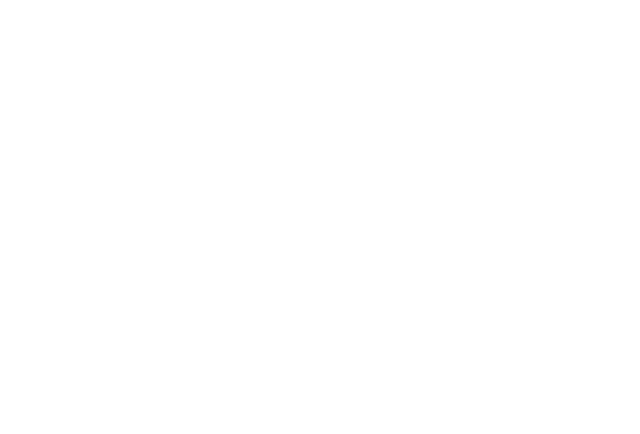
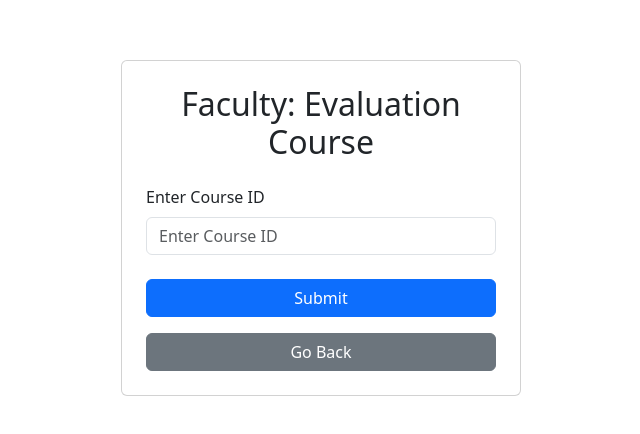
Before and after one commit to sumedh-git/e-textbook-platform, a React (Create React App) app in the folder frontend/: page /faculty/evaluation-course in a window 1280 px wide. Before the commit this address had no page. Shown: the part 172-606 px from the top of the page, without its empty margins (319-959 px from the left). Built offline with nearby package versions, Linux system fonts and the light colour scheme.

Commit message:
Added Go To Faculty Evaluation Course page

```diff
--- a/frontend/src/App.js
+++ b/frontend/src/App.js
@@ -9,6 +9,7 @@
 import FacultyDashboard from "./components/FacultyDashboard";
 import ChangePassword from "./components/ChangePassword";
 import FacultyActiveCourse from "./components/FacultyActiveCourse";
+import FacultyEvaluationCourse from "./components/FacultyEvaluationCourse";
 
 function App() {
   return (
@@ -26,6 +27,10 @@
           path="/faculty/active-course"
           element={<FacultyActiveCourse />}
         />
+        <Route
+          path="/faculty/evaluation-course"
+          element={<FacultyEvaluationCourse />}
+        />
         {/* <Route
           path="/faculty/evaluation-course"
           element={<EvaluationCourse />}
--- /dev/null
+++ b/frontend/src/components/FacultyEvaluationCourse.js
@@ -0,0 +1,125 @@
+import React, { useState } from "react";
+import {
+  Container,
+  Card,
+  Form,
+  Button,
+  ListGroup,
+  Alert,
+} from "react-bootstrap";
+import { useNavigate } from "react-router-dom";
+
+function FacultyEvaluationCourse() {
+  const [courseID, setCourseID] = useState("");
+  const [isCourseEntered, setIsCourseEntered] = useState(false);
+  const [errorMessage, setErrorMessage] = useState("");
+  const navigate = useNavigate();
+  const userID = localStorage.getItem("userID");
+
+  const handleSubmit = async (e) => {
+    e.preventDefault();
+    if (courseID.trim()) {
+      try {
+        const response = await fetch(
+          "http://localhost:5000/api/faculty/go-to-evaluation-course",
+          {
+            method: "POST",
+            headers: {
+              "Content-Type": "application/json",
+            },
+            body: JSON.stringify({ user_id: userID, course_id: courseID }),
+          }
+        );
+
+        if (!response.ok) {
+          const errorData = await response.json();
+          setErrorMessage(
+            errorData.error || "An error occurred. Please try again."
+          );
+          return;
+        }
+
+        setIsCourseEntered(true); // Proceed to show menu
+        setErrorMessage(""); // Clear any previous error messages
+
+        localStorage.setItem("courseID", courseID); // Save CourseID in loccalStorage
+      } catch (error) {
+        setErrorMessage("An unexpected error occurred.");
+      }
+    }
+  };
+
+  const handleMenuAction = (action) => {
+    // Add your logic for each menu action
+    console.log(`Action selected: ${action}`);
+    // For example, navigate to a different route based on action
+  };
+
+  const handleGoBack = () => {
+    navigate(-1); // Navigate to the previous page
+  };
+
+  return (
+    <Container
+      className="d-flex justify-content-center align-items-center"
+      style={{ minHeight: "100vh" }}
+    >
+      <Card style={{ width: "400px" }} className="p-4">
+        <h2 className="text-center mb-4">Faculty: Evaluation Course</h2>
+
+        {errorMessage && <Alert variant="danger">{errorMessage}</Alert>}
+
+        {!isCourseEntered ? (
+          <Form onSubmit={handleSubmit}>
+            <Form.Group>
+              <Form.Label>Enter Course ID</Form.Label>
+              <Form.Control
+                type="text"
+                placeholder="Enter Course ID"
+                value={courseID}
+                onChange={(e) => setCourseID(e.target.value)}
+                required
+              />
+            </Form.Group>
+
+            <Button variant="primary" type="submit" className="mt-4 w-100">
+              Submit
+            </Button>
+
+            <Button
+              variant="secondary"
+              className="mt-3 w-100"
+              onClick={handleGoBack}
+            >
+              Go Back
+            </Button>
+          </Form>
+        ) : (
+          <ListGroup className="mt-3">
+            <ListGroup.Item
+              action
+              onClick={() => handleMenuAction("Add New Chapter")}
+            >
+              1. Add New Chapter
+            </ListGroup.Item>
+            <ListGroup.Item
+              action
+              onClick={() => handleMenuAction("Modify Chapters")}
+            >
+              2. Modify Chapters
+            </ListGroup.Item>
+            <Button
+              variant="secondary"
+              onClick={handleGoBack}
+              className="w-100 mt-3"
+            >
+              Go Back
+            </Button>
+          </ListGroup>
+        )}
+      </Card>
+    </Container>
+  );
+}
+
+export default FacultyEvaluationCourse;
```
Also changed, not shown: 2 other files (tests, documents, lock files or other folders).
